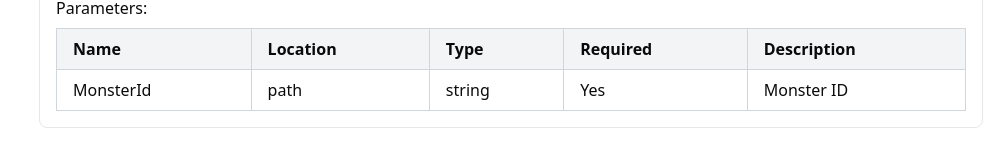
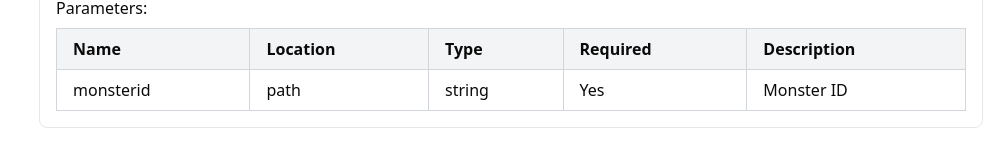
Before and after one commit to o-ga09/mh-api-landingpage, a Next.js app: page /en/document in a window 1280 px wide. Shown: the part 1058-1219 px from the top of the page, without its empty margins (273-1280 px from the left). Built offline with nearby package versions, Linux system fonts and the light colour scheme; no server answers.

Commit message:
✨ feat: モンスターAPIのパラメータ名を「MonsterId」から「monsterid」に変更

```diff
--- a/src/components/contents/document.tsx
+++ b/src/components/contents/document.tsx
@@ -87,7 +87,7 @@ export default function Document() {
         "モンスターを検索して、条件に合致するモンスターを1件取得する",
       parameters: [
         {
-          name: "MonsterId",
+          name: "monsterid",
           type: "string",
           in: "path",
           description: "モンスターID",
--- a/src/components/contents/en/document.tsx
+++ b/src/components/contents/en/document.tsx
@@ -92,7 +92,7 @@ export default function Document() {
         "Search for a monster and retrieve a single monster matching the criteria",
       parameters: [
         {
-          name: "MonsterId",
+          name: "monsterid",
           type: "string",
           in: "path",
           description: "Monster ID",
```
